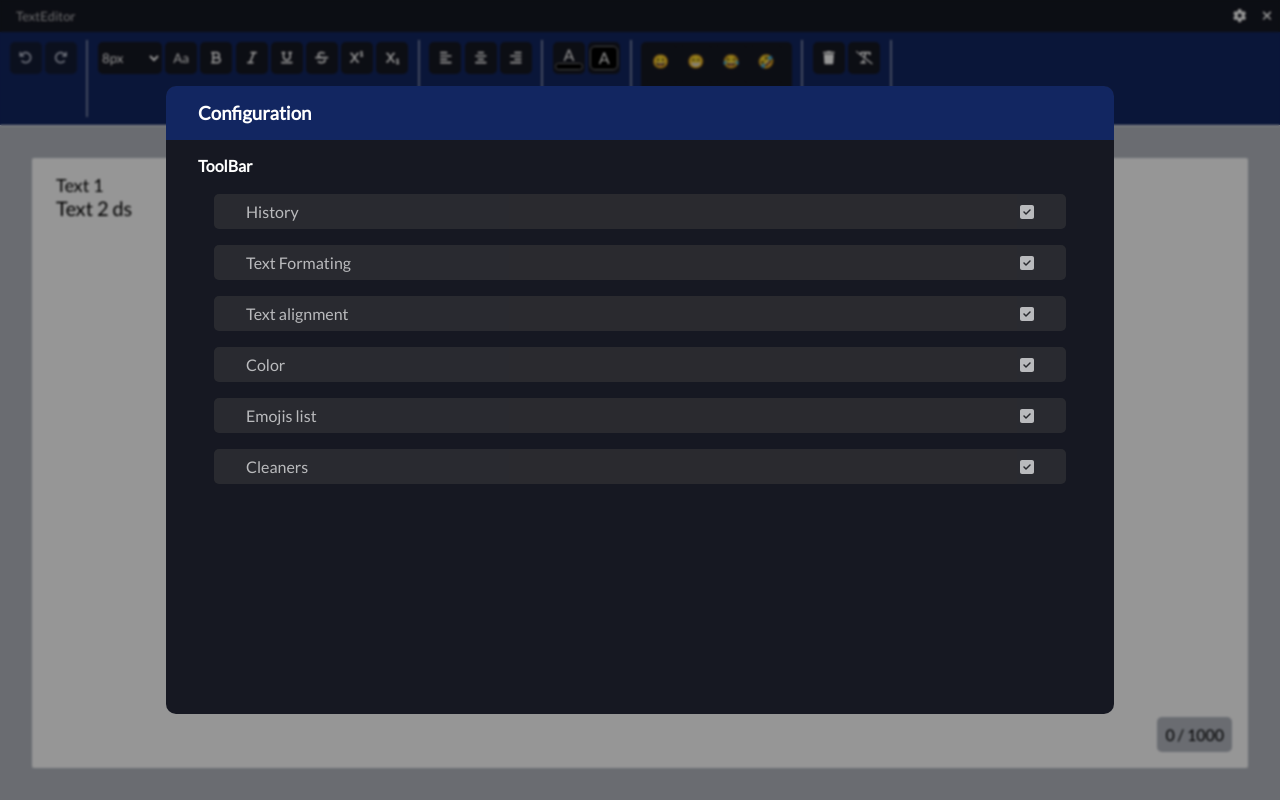
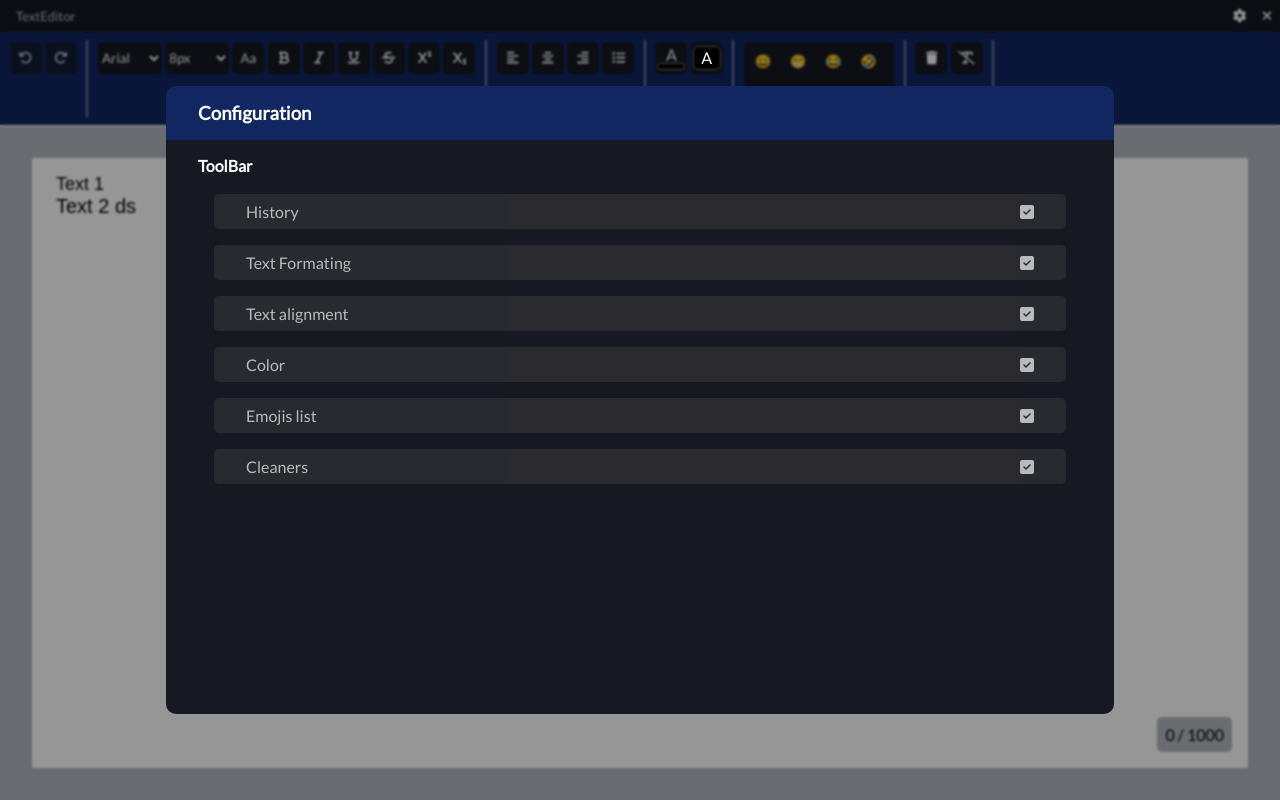
Before and after one commit to Animator55/TextEditor, a React (Vite) app: page / in a window 1280 px wide. Both pictures are taken after a click on the button 1239 px from the left and 16 px from the top of the page. Built offline with nearby package versions, Linux system fonts and the light colour scheme.

Commit message:
added fonts and list

```diff
--- a/src/App.jsx
+++ b/src/App.jsx
@@ -28,8 +28,8 @@ const regexText = (str, bool)=>{
 
 export default function App() {
   const [paragraphList, setParagraphList] = React.useState([
-    {id: "0", text: "Text 1", style: {fontSize: "18px", margin: "0", backgroundColor: "transparent", color: "black"}},
-    {id: "1", text: "Text 2 ds", style: {fontSize: "20px", margin: "0", backgroundColor: "transparent", color: "black"}},
+    {id: "0", text: "Text 1", style: {fontFamily: "Arial", fontSize: "18px", margin: "0", backgroundColor: "transparent", color: "black"}},
+    {id: "1", text: "Text 2 ds", style: {fontFamily: "Arial",fontSize: "20px", margin: "0", backgroundColor: "transparent", color: "black"}},
   ])
   const [config, setConfig] = React.useState(defaultOptions)
   const HeadRef = React.useRef()
@@ -96,8 +96,10 @@ export default function App() {
       id: TextRef.selected,
       text: TextRef.current.childNodes[index].innerText,
       style: {
+        fontFamily: TextRef.current.childNodes[index].style.fontFamily,
         fontSize: TextRef.current.childNodes[index].style.fontSize,
         margin: TextRef.current.childNodes[index].style.margin,
+        display: TextRef.current.childNodes[index].style.display,
         backgroundColor: TextRef.current.childNodes[index].style.backgroundColor,
         color: TextRef.current.childNodes[index].style.color,
       }})
@@ -134,8 +136,10 @@ export default function App() {
     //create new line
     let id = Math.random()
     list.splice(index+1, 0, {id: id, text: b, style: {
+      fontFamily: TextRef.current.childNodes[index].style.fontFamily,
       fontSize: TextRef.current.childNodes[index].style.fontSize,
       margin: TextRef.current.childNodes[index].style.margin,
+      display: TextRef.current.childNodes[index].style.display,
       backgroundColor: TextRef.current.childNodes[index].style.backgroundColor,
       color: TextRef.current.childNodes[index].style.color,
     }})
@@ -179,7 +183,9 @@ export default function App() {
     saveParagraph()
     TextRef.selected = id
     let index = getSelectedIndex(id)
-    HeadRef.current.lastChild.children[4].firstChild.value = TextRef.current.childNodes[index].style.fontSize
+    HeadRef.current.lastChild.children[2].firstChild.value = TextRef.current.childNodes[index].style.fontFamily
+    HeadRef.current.lastChild.children[2].children[1].value = TextRef.current.childNodes[index].style.fontSize
+    HeadRef.current.lastChild.children[4].children[3].classList.toggle("active", TextRef.current.childNodes[index].style.display === "list-item")
   }
 
 
@@ -253,6 +259,24 @@ export default function App() {
     resetCount()
     focus()
   }
+  // const addComplexTags = (Tag) => {
+  //   let selection = setSelection()
+  //   if(selection.baseNode === selection.extentNode && selection.extentOffset === selection.baseOffset) return
+  //   let index = getSelectedIndex(TextRef.selected)
+  //   addUndo()
+
+  //   let [lower, upper] = [selection.baseOffset, selection.extentOffset]
+
+  //   let dif = lower < upper ? 1 : 0
+
+  //   selection.baseNode.data = selection.baseNode.data.slice(0, lower) + Tag + selection.baseNode.data.slice(lower)
+  //   selection.extentNode.data = selection.extentNode.data.slice(0, upper+dif) + Tag + selection.extentNode.data.slice(upper+dif)
+
+  //   TextRef.current.childNodes[index].innerHTML = regexText(TextRef?.current?.childNodes[index]?.innerHTML, false)
+
+  //   resetCount()
+  //   focus()
+  // }
   const addIcon = (icon) => {
     let selection = setSelection()
     let index = getSelectedIndex(TextRef.selected)
@@ -353,10 +377,20 @@ export default function App() {
       TextRef.current.childNodes[index].style.fontSize = size
       saveParagraph()
     },
+    font: (font)=>{
+      let index = getSelectedIndex(TextRef.selected)
+      TextRef.current.childNodes[index].style.fontFamily = font
+      saveParagraph()
+    },
     upper: switchUpperCase,
     align: (position)=>{
       let index = getSelectedIndex(TextRef.selected)
       TextRef.current.childNodes[index].style.margin = position
+      saveParagraph()
+    },
+    list: (bool)=>{
+      let index = getSelectedIndex(TextRef.selected)
+      TextRef.current.childNodes[index].style.display = bool ? "list-item" : "block"
       saveParagraph()
     },
     background: (color)=>{
@@ -370,7 +404,7 @@ export default function App() {
       saveParagraph()
     },
     new: ()=>{
-      setParagraphList([{id: "0", text: "", style: {fontSize: "15px", margin: "0", backgroundColor: "transparent", color: "black"}}])
+      setParagraphList([{id: "0", text: "", style: {fontFamily: "Arial",fontSize: "15px", margin: "0", backgroundColor: "transparent", color: "black"}}])
       TextRef.undo = []
       TextRef.redo = []
       toggleHistory(0, true)
--- a/src/assets/App.css
+++ b/src/assets/App.css
@@ -26,11 +26,15 @@ button, select, label {
     cursor: pointer;
 }
 
+button * {
+    pointer-events: none;
+}
+
 .select::-ms-expand {
     background-color: #6b84ff;
 }
 
-button:hover {
+button:hover, button.active {
     background-color: #ffffff;
     color: #161822;
 }
@@ -242,7 +246,15 @@ input[type="color"]::-webkit-color-swatch {
     color:#ffffff;
 }
 
-.pop-up > section {
+.pop-up > div {
+    overflow-y: scroll;
+}
+
+.pop-up > div::-webkit-scrollbar {
+    width: 0px;
+}
+
+.pop-up > div > section {
     display: flex;
     flex-direction: column;
     padding: 0 2rem;
--- a/src/components/Header.jsx
+++ b/src/components/Header.jsx
@@ -1,13 +1,24 @@
-import { faAlignCenter, faAlignLeft, faAlignRight, faArrowRotateLeft, faArrowRotateRight, faBold, faEye, faGear, faItalic, faStrikethrough, faSubscript, faSuperscript, faTextSlash, faTrash, faUnderline, faXmark } from '@fortawesome/free-solid-svg-icons'
+import { faAlignCenter, faAlignLeft, faAlignRight, faArrowRotateLeft, faArrowRotateRight, faBold, faEye, faGear, faItalic, faListUl, faStrikethrough, faSubscript, faSuperscript, faTextSlash, faTrash, faUnderline, faXmark } from '@fortawesome/free-solid-svg-icons'
 import { FontAwesomeIcon } from '@fortawesome/react-fontawesome'
 import React from 'react'
 import PopUp from './PopUp'
 
-export default function Header({options, setConfig, HeadRef, functions}) {
+export default function Header({ options, setConfig, HeadRef, functions }) {
     const [popUp, openPop] = React.useState(false)
 
-    const emojisArray = ["😀", "😁", "😂","🤣","😃","😄","😅","😆","😉","😊","😋","😎","😍","😘","🥰","😗"]
-    let fontSizes = ["8px","9px","10px","11px","12px","14px","16px","18px","20px","22px","24px","26px","28px","36px","48px"]
+    const emojisArray = ["😀", "😁", "😂", "🤣", "😃", "😄", "😅", "😆", "😉", "😊", "😋", "😎", "😍", "😘", "🥰", "😗"]
+    let fontSizes = ["8px", "9px", "10px", "11px", "12px", "14px", "16px", "18px", "20px", "22px", "24px", "26px", "28px", "36px", "48px"]
+    let fontFamilys = [
+        "Arial",
+        "Verdana",
+        "Tahoma",
+        "Trebuchet MS",
+        "Times New Roman",
+        "Georgia",
+        "Garamond",
+        "Courier New",
+        "Brush Script MT",
+    ]
 
     const optionsList = {
         History: <div key={Math.random()}>
@@ -15,19 +26,27 @@ export default function Header({options, setConfig, HeadRef, functions}) {
                 className='disabled'
                 onClick={functions.undo}
                 title='Undo'
-            ><FontAwesomeIcon icon={faArrowRotateLeft}/></button>
+            ><FontAwesomeIcon icon={faArrowRotateLeft} /></button>
             <button
                 className='disabled'
                 onClick={functions.redo}
                 title='Redo'
-            ><FontAwesomeIcon icon={faArrowRotateRight}/></button>
+            ><FontAwesomeIcon icon={faArrowRotateRight} /></button>
         </div>,
         "Text Formating": <div className='d-flex-col' key={Math.random()}>
-            <select title='Font Size' onChange={(e)=>{functions.size(e.target.value)}}>
-                {fontSizes.map(size=>{
+            <select title='Font Family' onChange={(e) => { functions.font(e.target.value) }}>
+                {fontFamilys.map(font => {
                     return <option
                         key={Math.random()}
-                        style={{fontSize: size}}
+                        style={{ fontFamily: font }}
+                    >{font}</option>
+                })}
+            </select>
+            <select title='Font Size' onChange={(e) => { functions.size(e.target.value) }}>
+                {fontSizes.map(size => {
+                    return <option
+                        key={Math.random()}
+                        style={{ fontSize: size }}
                     >{size}</option>
                 })}
             </select>
@@ -36,65 +55,69 @@ export default function Header({options, setConfig, HeadRef, functions}) {
             <button
                 onClick={functions.bold}
                 title='Bold'
-            ><FontAwesomeIcon icon={faBold}/></button>
+            ><FontAwesomeIcon icon={faBold} /></button>
             <button
                 onClick={functions.italic}
                 title='Italic'
-            ><FontAwesomeIcon icon={faItalic}/></button>
+            ><FontAwesomeIcon icon={faItalic} /></button>
             <button
                 onClick={functions.underline}
                 title='Underline'
-            ><FontAwesomeIcon icon={faUnderline}/></button>
+            ><FontAwesomeIcon icon={faUnderline} /></button>
             <button
                 onClick={functions.midline}
                 title='Line Through'
-            ><FontAwesomeIcon icon={faStrikethrough}/></button>
-            <button onClick={functions.sup} title='Superscript'><FontAwesomeIcon icon={faSuperscript}/></button>
-            <button onClick={functions.sub} title='Subscript'><FontAwesomeIcon icon={faSubscript}/></button>
+            ><FontAwesomeIcon icon={faStrikethrough} /></button>
+            <button onClick={functions.sup} title='Superscript'><FontAwesomeIcon icon={faSuperscript} /></button>
+            <button onClick={functions.sub} title='Subscript'><FontAwesomeIcon icon={faSubscript} /></button>
         </div>,
         "Text alignment": <div key={Math.random()}>
-            <button onClick={()=>{functions.align("0")}} title='Align Left'><FontAwesomeIcon icon={faAlignLeft}/></button>
-            <button onClick={()=>{functions.align("auto")}} title='Align Center'><FontAwesomeIcon icon={faAlignCenter}/></button>
-            <button onClick={()=>{functions.align("0 0 0 auto")}} title='Align Right'><FontAwesomeIcon icon={faAlignRight}/></button>
+            <button onClick={() => { functions.align("0") }} title='Align Left'><FontAwesomeIcon icon={faAlignLeft} /></button>
+            <button onClick={() => { functions.align("auto") }} title='Align Center'><FontAwesomeIcon icon={faAlignCenter} /></button>
+            <button onClick={() => { functions.align("0 0 0 auto") }} title='Align Right'><FontAwesomeIcon icon={faAlignRight} /></button>
+            <button onClick={(e) => {
+                e.target.classList.toggle("active")
+                functions.list(e.target.classList.contains("active"))
+            }} title='List Item'><FontAwesomeIcon icon={faListUl} /></button>
         </div>,
         "Color": <div className='d-flex-col' key={Math.random()}>
             <label className='color-input' title='Color'>
-                <p style={{marginTop: 3}}>A</p><input type='color' onChange={(e)=>{functions.color(e.target.value)}}/>
+                <p style={{ marginTop: 3 }}>A</p><input type='color' onChange={(e) => { functions.color(e.target.value) }} />
             </label>
             <label className='back-input' title='Background Color'>
-                <p>A</p><input type='color' onChange={(e)=>{functions.background(e.target.value)}}/>
+                <p>A</p><input type='color' onChange={(e) => { functions.background(e.target.value) }} />
             </label>
         </div>,
         "Emojis list": <ul key={Math.random()} >
-            {emojisArray.map(emoji=>{
+            {emojisArray.map(emoji => {
                 return <button
                     key={Math.random()}
                     title='Emoji'
-                    onClick={()=>{functions.icon(emoji)}}
+                    onClick={() => { functions.icon(emoji) }}
                 >{emoji}</button>
             })}
         </ul>,
         "Cleaners": <div className='d-flex-col' key={Math.random()}>
-            <button title='Delete Text' onClick={functions.new}><FontAwesomeIcon icon={faTrash}/></button>
-            <button title='Clean Format' onClick={functions.format}><FontAwesomeIcon icon={faTextSlash}/></button>
+            <button title='Delete Text' onClick={functions.new}><FontAwesomeIcon icon={faTrash} /></button>
+            <button title='Clean Format' onClick={functions.format}><FontAwesomeIcon icon={faTextSlash} /></button>
         </div>
     }
 
-    let header = Object.keys(options.ToolBar).map(option=>{
+    let header = Object.keys(options.ToolBar).map(option => {
         return options.ToolBar[option] && <React.Fragment key={Math.random()}>{optionsList[option]} <hr></hr></React.Fragment>
     })
 
-    const Top = ()=>{
+    const Top = () => {
         return <nav>
             <p>TextEditor</p>
-            <button title='Configuration' onClick={()=>{openPop(true)}}><FontAwesomeIcon icon={faGear}/></button>
-            <button title='Close'><FontAwesomeIcon icon={faXmark}/></button>
+            <button title='Configuration' onClick={() => { openPop(true) }}><FontAwesomeIcon icon={faGear} /></button>
+            <button title='Close'><FontAwesomeIcon icon={faXmark} /></button>
         </nav>
     }
 
     return <header className='header' ref={HeadRef}>
-        <Top/>
+        <Top />
+        {popUp && <PopUp options={options} setConfig={setConfig} close={() => { openPop(false) }} />}
         <section>{header}</section>
-        {popUp && <PopUp options={options} setConfig={setConfig} close={()=>{openPop(false)}}/>}
     </header>
 }
--- a/src/components/PopUp.jsx
+++ b/src/components/PopUp.jsx
@@ -17,6 +17,7 @@ export default function PopUp({options, setConfig, close}) {
   return <section className='pop-back' onClick={(e)=>{if(e.target.className==='pop-back') close()}}>
     <div className='pop-up'>
         <h1>Configuration</h1>
+        <div>
             {Object.keys(defaultOptions).map(key=>{
                 return <section key={Math.random()}>
                     <h1>{key}</h1>
@@ -30,5 +31,6 @@ export default function PopUp({options, setConfig, close}) {
                 </section>
             })}
         </div>
+    </div>
   </section>
 }
```
Lines whose indentation alone changed are shown as unchanged.
